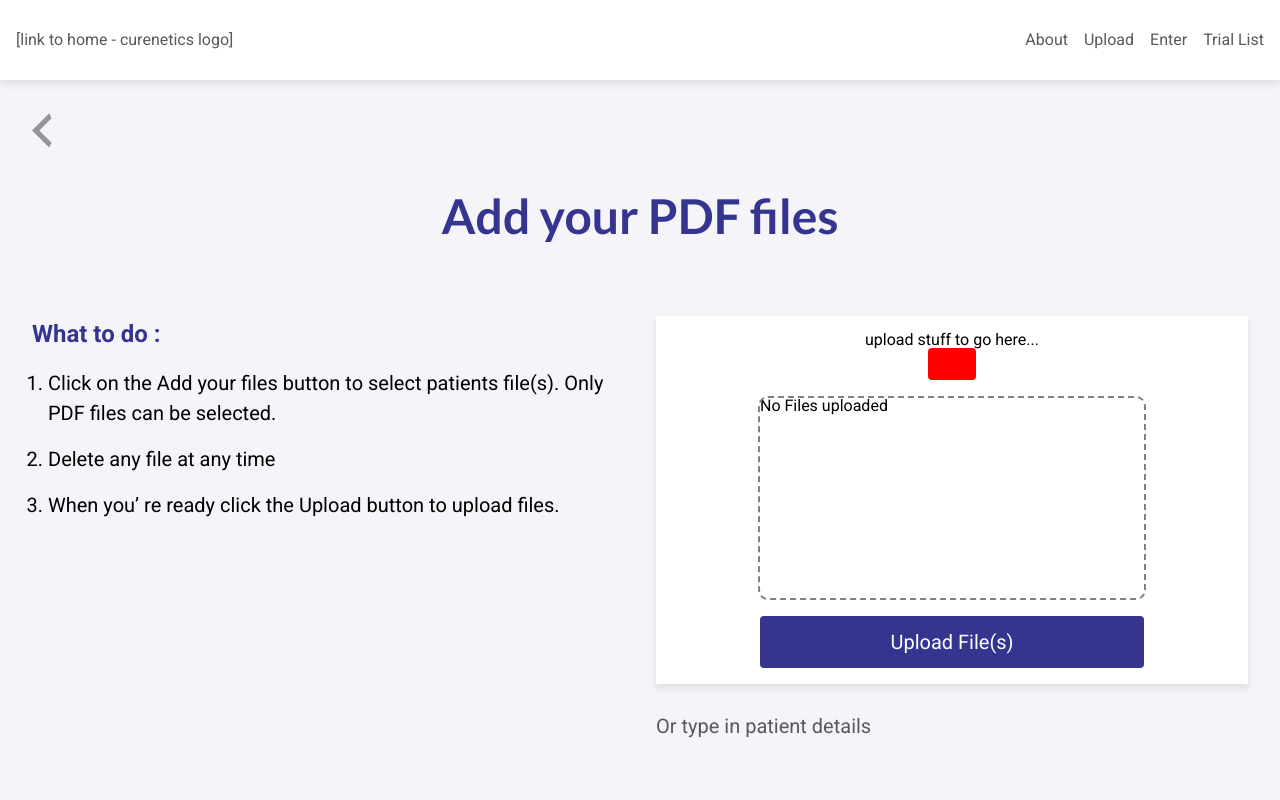
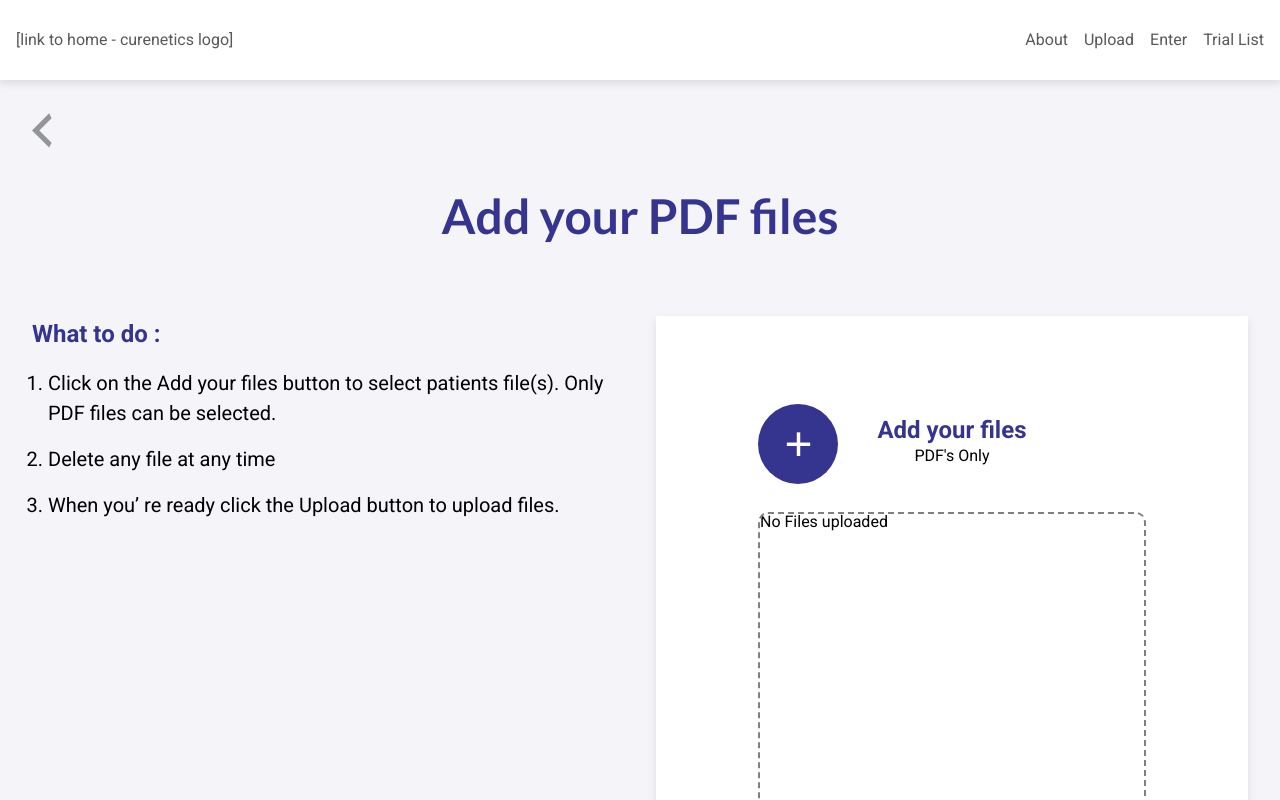
Before and after one commit to yalla-coop/curenetics, a React (Create React App) app: page /upload in a window 1280 px wide. Shown: the top 800 px of the page. Built offline with nearby package versions, Linux system fonts and the light colour scheme.

Commit message:
add circular button

```diff
--- a/src/components/pages/upload/index.js
+++ b/src/components/pages/upload/index.js
@@ -3,11 +3,10 @@ import { Link } from 'react-router-dom';
 import styled from 'styled-components';
 import InputBox from './input';
 import Item from './listItem';
-import { Box } from './styles';
+import { Box, Button } from './styles';
 import filenameCheck from '../../../helpers';
 
 import Chevron from '../../common/icons/Chevron.jsx';
-import Plus from '../../common/icons/Plus.jsx';
 import {
   BreadCrumb, sectionMixin, Header, columnMixin, Article, UploadCard,
 } from '../../common/Layout';
@@ -15,7 +14,7 @@ import {
   Title, SubHeading, OL, LI,
 } from '../../common/Typography';
 import {
-  Crumb, buttonReset, IconButton, BigButton,
+  Crumb, buttonReset, BigButton,
 } from '../../common/Buttons';
 
 import {
@@ -83,11 +82,11 @@ const Upload = () => {
       onChange={ selectFiles }
       ref={ inputRef }
       />
-    upload stuff to go here...
-    <IconButton
-    color='red'
+    <Button
     onClick={() => onButtonClick() }
-    >{ Plus }</IconButton>
+    >+</Button>
+    <SubHeading>Add your files</SubHeading>
+    <span>PDF&apos;s Only</span>
     <Box>
     {filenames.length ? (filenames.map((file) => (
               <Item
--- a/src/components/pages/upload/styles.js
+++ b/src/components/pages/upload/styles.js
@@ -1,13 +1,14 @@
 import styled from 'styled-components';
-import { colors, fontFamily } from '../../../styles/globalStyles';
+import { colors, fontFamily, font } from '../../../styles/globalStyles';
 
 
 export const Box = styled.div`
 width: 30vw;
-height: 25vh;
+height: 45vh;
 border: 2px dashed grey;
 border-radius: 10px;
 margin: 1rem;
+margin-top: 3rem;
 overflow: auto;
 justify-content: center;
 justify-items: center;
@@ -29,3 +30,18 @@ display: flex;
 width: 100vw;
 justify-content: center;
 `;
+export const Button = styled.button`
+position: relative;
+top: 9vh;
+right: 12vw;
+width: 5rem;
+height: 5rem;
+border: none;
+border-radius: 50%;
+outline: none;
+color:${colors.white}
+background-color:${colors.primary};
+font-size: ${font.massive};
+text-align: center;
+z-index: 1;
+`;
```
